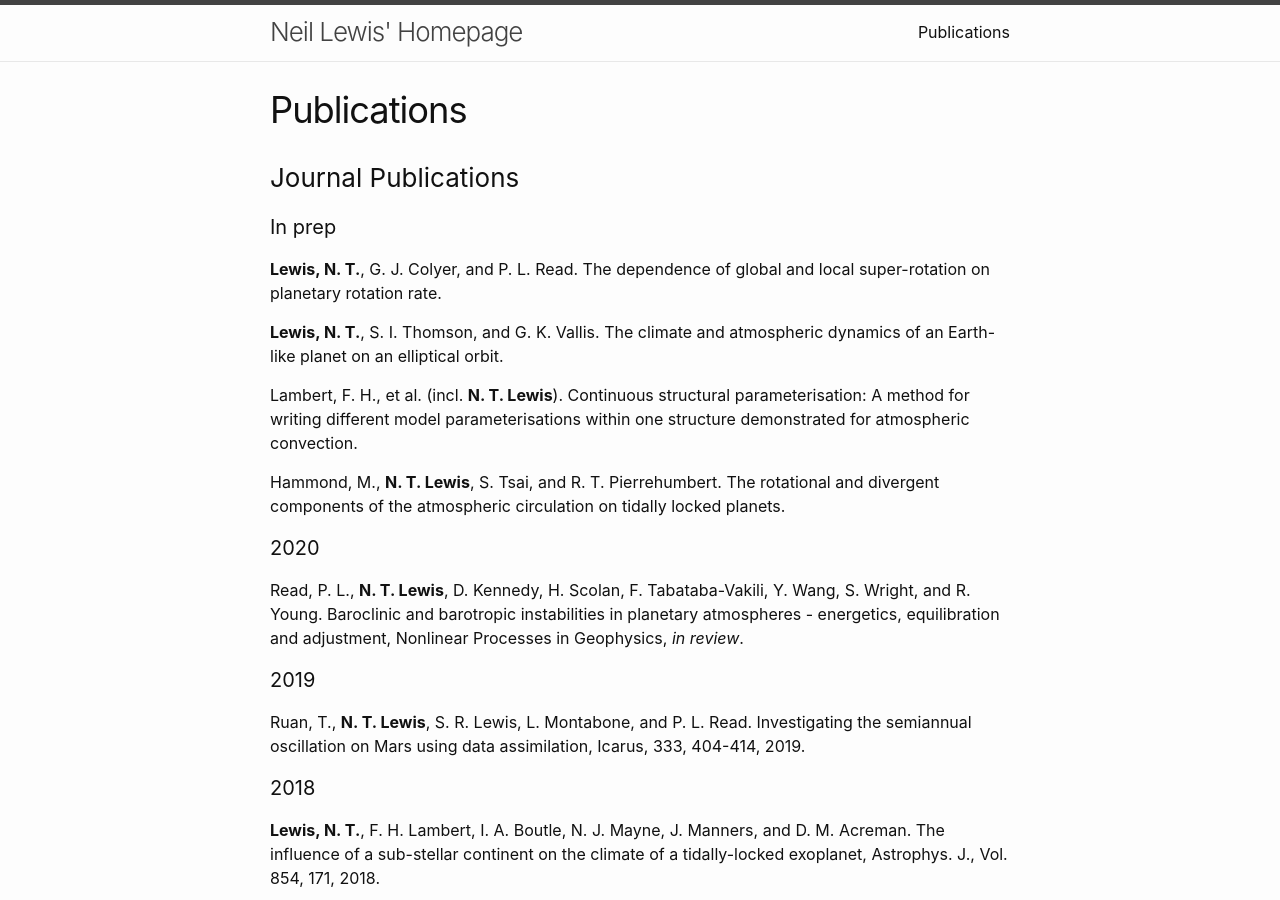
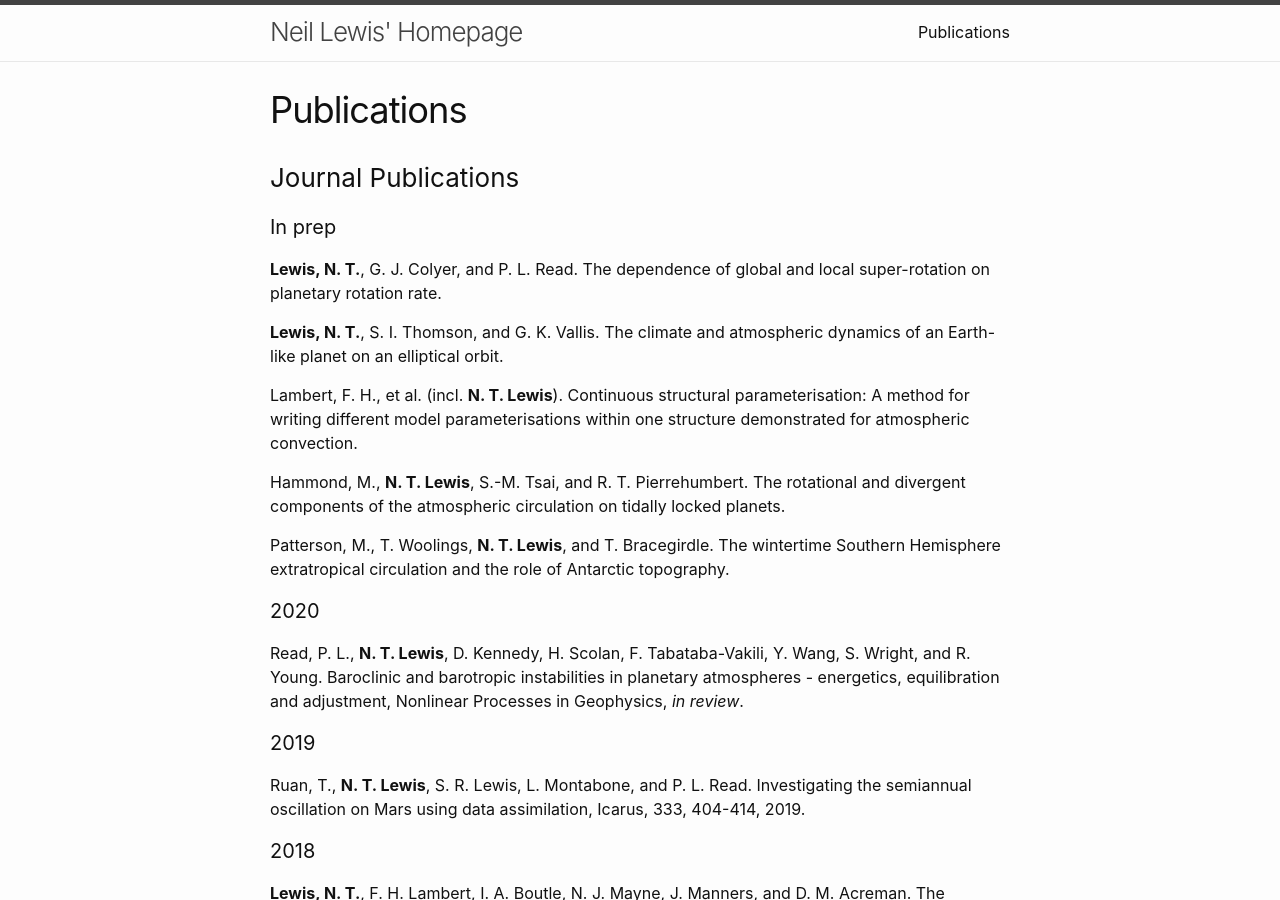
Before and after one commit to ntlewis/ntlewis.github.io, a Jekyll site: the page built from publications.md, in a window 1280 px wide and 900 px high. Built offline with Jekyll 4.4.1, drawn with Linux system fonts in a browser that asks for light colours.

Commit message:
Update publications.md

```diff
--- a/publications.md
+++ b/publications.md
@@ -13,7 +13,9 @@ permalink: /publications/
 
 Lambert, F. H., et al. (incl. **N. T. Lewis**). Continuous structural parameterisation: A method for writing different model parameterisations within one structure demonstrated for atmospheric convection.
 
-Hammond, M., **N. T. Lewis**, S. Tsai, and R. T. Pierrehumbert. The rotational and divergent components of the atmospheric circulation on tidally locked planets.
+Hammond, M., **N. T. Lewis**, S.-M. Tsai, and R. T. Pierrehumbert. The rotational and divergent components of the atmospheric circulation on tidally locked planets.
+
+Patterson, M., T. Woolings, **N. T. Lewis**, and T. Bracegirdle. The wintertime Southern Hemisphere extratropical circulation and the role of Antarctic topography.
 
 
 #### 2020
```
